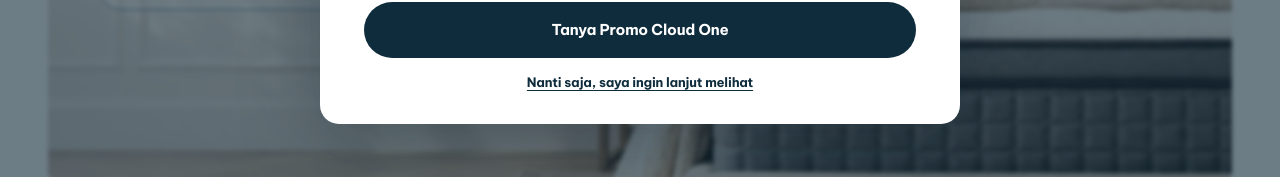
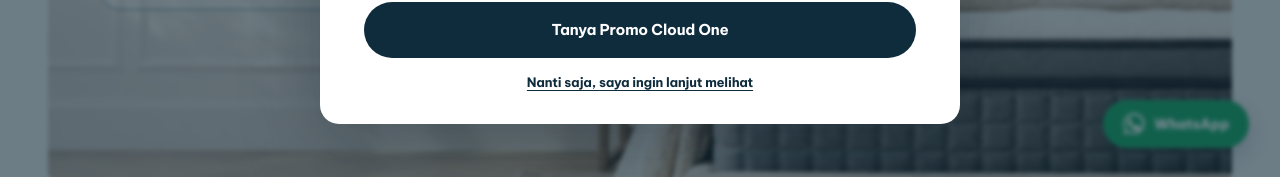
Before and after one commit to vicecersaa/sleepndream, a Next.js app: page / in a window 1280 px wide. Shown: the part 621-798 px from the top of the page. Built offline with nearby package versions, Linux system fonts and the light colour scheme; no server answers.

Commit message:
Add WhatsApp support button

```diff
--- /dev/null
+++ b/app/components/WhatsAppButton/WhatsAppButton.module.css
@@ -0,0 +1,3 @@
+.button { position: fixed; right: clamp(18px, 2.4vw, 38px); bottom: clamp(18px, 2.4vw, 34px); z-index: 80; display: inline-flex; align-items: center; gap: 9px; min-height: 48px; padding: 0 20px; border-radius: 999px; background: #16a563; color: #fff; box-shadow: 0 10px 24px rgba(15,44,60,.22); font-size: 14px; font-weight: 800; transition: transform 180ms ease, background 180ms ease; }
+.button:hover { background: #118650; transform: translateY(-2px); }.button:focus-visible { outline: 3px solid #f2ac2a; outline-offset: 3px; }.button svg { width: 22px; height: 22px; fill: currentColor; }
+@media (max-width: 560px) { .button { right: 16px; bottom: 16px; min-height: 44px; padding: 0 17px; font-size: 13px; } }
--- /dev/null
+++ b/app/components/WhatsAppButton/WhatsAppButton.tsx
@@ -0,0 +1,10 @@
+import styles from "./WhatsAppButton.module.css";
+
+const WHATSAPP_URL = "https://wa.me/628170150815";
+
+export default function WhatsAppButton() {
+  return <a className={styles.button} href={WHATSAPP_URL} target="_blank" rel="noreferrer" aria-label="Chat Sleep N Dream via WhatsApp">
+    <svg viewBox="0 0 32 32" aria-hidden="true"><path d="M26.9 4.9A15.2 15.2 0 0 0 2.7 23L1 30.9l8.1-1.7A15.1 15.1 0 0 0 16 30.8h.1A15.2 15.2 0 0 0 26.9 4.9ZM16.1 28.2h-.1a12.6 12.6 0 0 1-6.4-1.7l-.5-.3-4.8 1 1-4.7-.3-.5A12.6 12.6 0 1 1 16.1 28.2Zm6.9-9.4c-.4-.2-2.5-1.2-2.9-1.3s-.7-.2-1 .2-1.1 1.3-1.3 1.6-.5.3-.9.1a10.3 10.3 0 0 1-3-1.9 11.4 11.4 0 0 1-2.1-2.6c-.2-.4 0-.6.1-.8l.7-.8c.2-.3.3-.5.4-.8s0-.6-.1-.8l-1.3-3c-.3-.7-.6-.6-.9-.6h-.8c-.3 0-.8.1-1.2.6s-1.6 1.5-1.6 3.8 1.7 4.5 1.9 4.8 3.3 5 8 7c1.1.5 2 .8 2.7 1 .9.3 1.8.2 2.4.1.7-.1 2.5-1 2.8-2s.4-1.9.3-2.1-.4-.3-.8-.5Z" /></svg>
+    <span>WhatsApp</span>
+  </a>;
+}
--- a/app/layout.tsx
+++ b/app/layout.tsx
@@ -6,6 +6,7 @@ import {
 
 import Navbar from "./components/Navbar/Navbar";
 import PromoModal from "./components/PromoModal/PromoModal";
+import WhatsAppButton from "./components/WhatsAppButton/WhatsAppButton";
 import "./globals.css";
 
 const bricolage = Bricolage_Grotesque({
@@ -43,6 +44,7 @@ export default function RootLayout({
         <Navbar />
         {children}
         <PromoModal />
+        <WhatsAppButton />
       </body>
     </html>
   );
```
